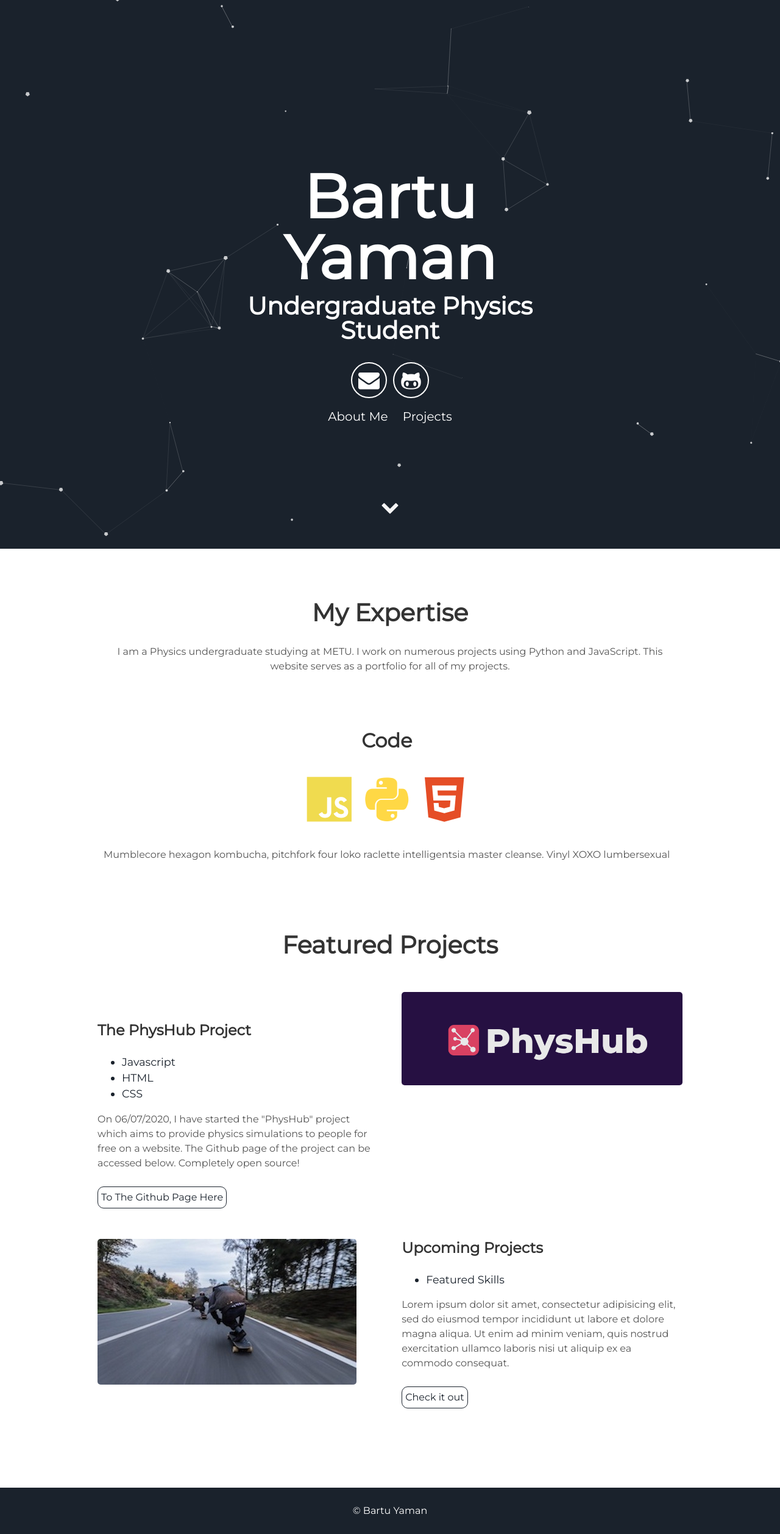
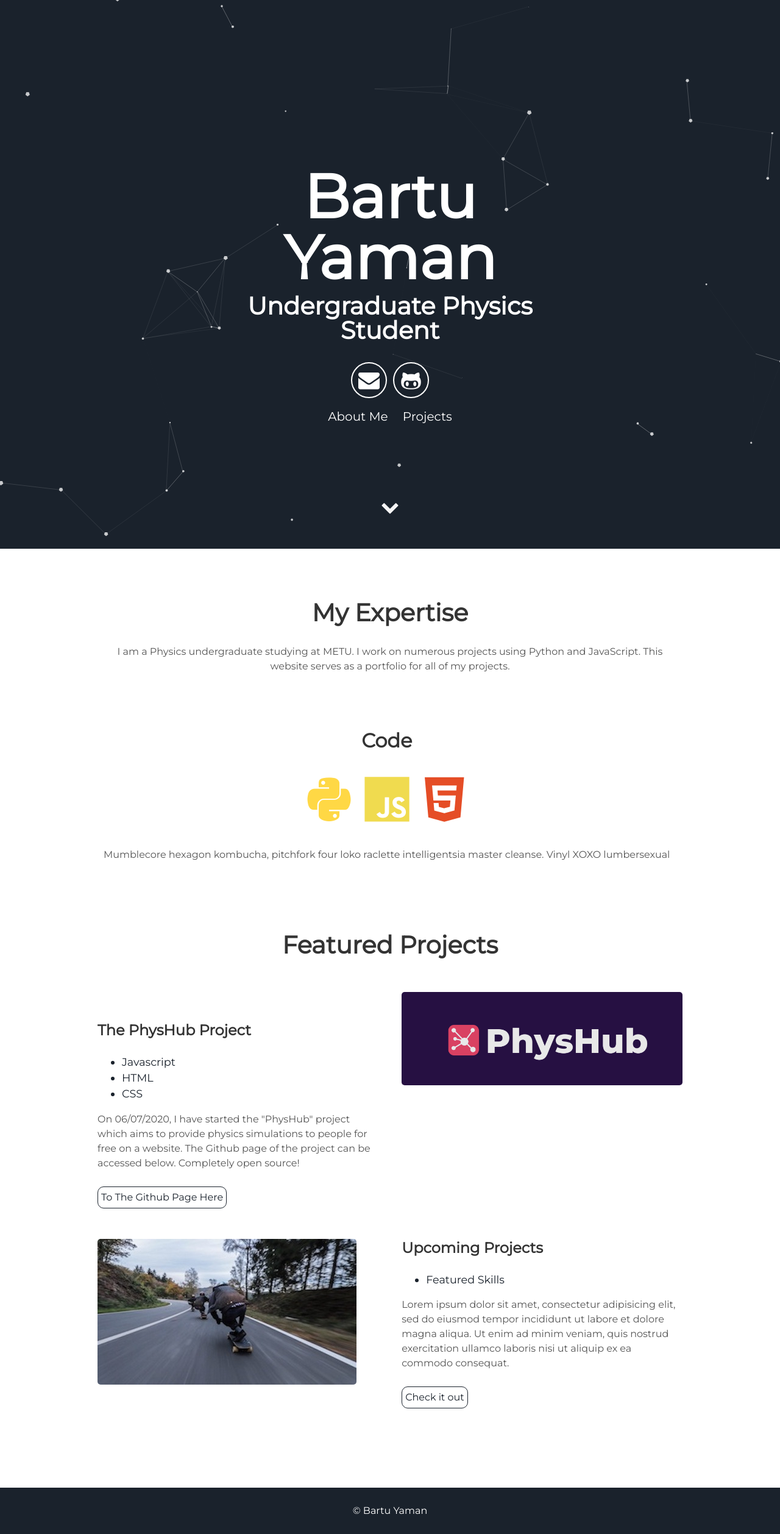
Before and after one commit to brtymn/brtymn.github.io, a Jekyll site: the page built from index.html, in a window 1280 px wide. Shown: the whole page at 61% size. Built offline with Jekyll 4.4.1, drawn with Linux system fonts in a browser that asks for light colours.

Commit message:
Update about.html

```diff
--- a/_includes/about.html
+++ b/_includes/about.html
@@ -6,10 +6,10 @@
   <div class="user">
     <div class="tech">
       <h2>Code</h2>
+      <i class="devicon-python-plain colored"></i>
       <i class="devicon-javascript-plain colored"></i>
-      <i class="devicon-python-plain colored"></i>
       <i class="devicon-html5-plain colored"></i>
-     <i class="iconify" data-icon="logos-arduino" data-inline="false"></i>
+      <i class="iconify" data-icon="logos-arduino" data-inline="false"></i>
       <p>Mumblecore hexagon kombucha, pitchfork four loko raclette intelligentsia master cleanse.
         Vinyl XOXO lumbersexual</p>
     </div>
```
